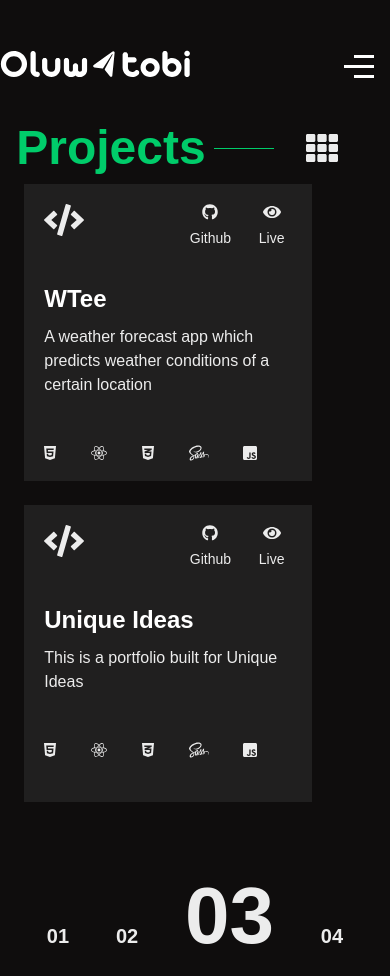
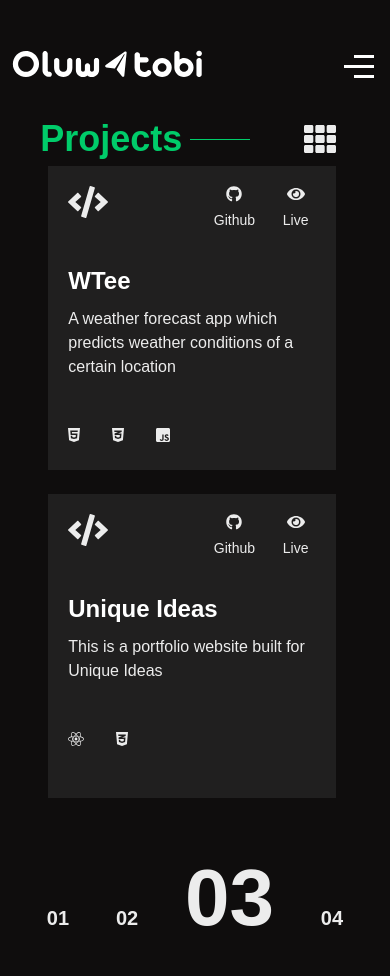
Before and after one commit to adelakuntobi/my-portfolio, a React (Create React App) app: page /projects in a window 390 px wide. Built offline with nearby package versions, Linux system fonts and the light colour scheme.

Commit message:
Necessary changes

```diff
--- a/src/components/About/About.js
+++ b/src/components/About/About.js
@@ -16,17 +16,17 @@ function About() {
             <ul>
               <li>HTML</li>
               <li>CSS</li>
-              <li>JavaScript</li>
+              <li>C++</li>
             </ul>
             <ul>
-              <li>C++</li>
-              <li>JQuery</li>
+              <li>PHP</li>
               <li>Git & GitHub</li>
+              <li>Sass</li>
             </ul>
             <ul>
-              <li>Tailwind & Bootstrap</li>
+              <li>ReactJS</li>
+              <li>JavaScript</li>
               <li>Adobe Lightroom</li>
-              <li>PHP</li>
             </ul>
           </div>
           <button className="border-transparent hover:border my-6 py-2 greenBtn w-full md:w-5/12">
--- a/src/components/Contact/Contact.js
+++ b/src/components/Contact/Contact.js
@@ -4,12 +4,12 @@ import Heading from '../Heading/Heading'
 
 function Contact() {
   return (
-    <div className="container mx-auto lg:my-8 w-full lg:w-11/12">
+    <div className="container mx-auto w-full lg:w-11/12">
       <div className="flex flex-col lg:flex-row md:px-4 lg:px-0">
         <div className="w-full lg:w-1/2 lg:pr-12 my-12 lg:my-2">
           <Heading name="Contact Me" />
           <p className="my-4">Lorem ipsum dolor sit amet, consetetur sadipscing elitr, sed diamnonumyeirmod temporinvidunt ut labore et dolormagna</p>
-          <a className="text-2xl lg:text-2xl font-bold my-6 block"
+          <a className="text-xl md:text-2xl font-bold my-6 block"
             href="https://mail.google.com/mail/?view=cm&fs=1&tf=1&to=adelakuntobiloba1@gmail.com"
             rel="noopener noreferrer" target="_blank">
             adelakuntobiloba1@gmail.com</a>
--- a/src/components/Fullpage/Fullpage.js
+++ b/src/components/Fullpage/Fullpage.js
@@ -13,7 +13,7 @@ function Fullpage() {
     <div>
       <Navbar />
       <div className="container flex items-center justify-between w-11/12 md:w-8/12 lg:w-11/12 mx-auto">
-        <div className="w-full md:w-11/12">
+        <div className=" md:w-11/12 my-8">
           <Switch>
             <Route exact path="/" component={Header} />
             <Route exact path="/about" component={About} />
--- a/src/components/Header/Header.js
+++ b/src/components/Header/Header.js
@@ -6,11 +6,11 @@ import myImage from '../../images/theImage.svg'
 function Header() {
   return (
     <div>
-      <div className="container mx-auto flex flex-col-reverse lg:flex-row items-center" >
+      <div className="container mx-auto flex flex-col lg:flex-row items-center" >
         <img className="w-full lg:w-6/12" src={myImage} alt="Client" />
         <div className="container mx-auto lg:mx-0">
           <p className="primaryColor mt-12 lg:mt-0">Hi, Meet</p>
-          <h1 className="py-3 lg:py-5 text-4xl lg:text-6xl font-bold leading-tight">
+          <h1 className="py-3 lg:py-5 text-4xl sm:text-5xl lg:text-6xl font-bold leading-tight">
             Oluwatobiloba <br />
             Adelakun
           </h1>
--- a/src/components/Heading/Heading.js
+++ b/src/components/Heading/Heading.js
@@ -4,7 +4,7 @@ function Heading(props) {
   const {name} = props
   return (
     <div className="flex justify-start items-center">
-    <h1 className="primaryColor text-5xl">{name}</h1><hr className="mx-2" />
+    <h1 className="primaryColor text-4xl md:text-5xl">{name}</h1><hr className="mx-2" />
   </div>
   )
 }
--- a/src/components/Navbar/Navbar.js
+++ b/src/components/Navbar/Navbar.js
@@ -22,10 +22,11 @@ function Navbar() {
   }
   return (
     <div>
-      <div className="w-full mx-auto h-20">
-        <nav style={{backgroundColor: " #0f0d0df5"}} className={isOpen ? "container mx-auto py-8 flex justify-between" : "container w-full  mx-auto py-8 flex justify-between fixed z-10 navbarstyle"}>
-
+      <div className="w-full pl-3 md:pl-0 mx-auto h-20">
+        <nav style={{backgroundColor: " #0f0d0df5"}} className={isOpen ? "container mx-auto py-8 flex justify-between items-center" : "items-center container w-full  mx-auto py-8 flex justify-between fixed z-10 navbarstyle"}>
+        <NavLink exact to="/">
           <img className="w-48" src={mylogo} alt="Tobi's logo" />
+        </NavLink>
 
 
           {/* <ul className="hidden lg:flex gap-4 items-center text-xl">
--- a/src/components/Projects/Projects.js
+++ b/src/components/Projects/Projects.js
@@ -22,7 +22,7 @@ function Projects() {
   }
   return (
     <div className="">
-      <div className="container w-full mx-0 my-8">
+      <div className="container w-full px-6">
         <div className="flex justify-between items-center">
           <Heading name="Projects" />
           {
@@ -40,27 +40,32 @@ function Projects() {
               liveLink="tobi11.web.app"
               title="WTee"
               description="A weather forecast app which predicts weather conditions of a certain location "
+              html5="html5" css3="css3-alt" js="js-square" show=" hidden"
             />
+
             <Projectstemplate
               isSlide={isSlide}
               gitLink="adelakuntobi/unique-portfolio"
               liveLink="uniqueideas.me"
               title="Unique Ideas"
-              description="This is a portfolio built for Unique Ideas"
+              description="This is a portfolio website built for Unique Ideas"
+              react="react" css3="css3-alt" show=" hidden"
             />
             <Projectstemplate
               isSlide={isSlide}
               gitLink="https://github.com/microapidev/dashboard"
               liveLink="microapi.dev"
               title="MircoAPI"
-              description="MicroAPI is an API integratio website"
+              description="MicroAPI is an API integration website which provides various API options"
+              sass="sass" html5="html5" js="js-square" show=" hidden"
             />
             <Projectstemplate
               isSlide={isSlide}
-              gitLink="github.com/adelakuntobi/Rock-Paper-Scissors"
-              liveLink="adelakuntobi.github.io/Rock-Paper-Scissors/"
-              title="Rock Paper Scissors"
-              description="A simple Rock Paper Scissors game created with Vanilla JavaScript"
+              gitLink="github.com/adelakuntobi/Store-Assisto"
+              liveLink="store-assisto.herokuapp.com"
+              title="Store Assisto"
+              description="Store Assisto is an app that lets you search for goods in nearby shops"
+              html5="html5" css3="css3-alt" js="js-square" php="php" show=" hidden"
             />
             <Projectstemplate
               isSlide={isSlide}
@@ -68,27 +73,26 @@ function Projects() {
               liveLink="adelakuntobi.github.io/To-Do-With-FireBase/"
               title="To Do List"
               description="A Firebase App that saves to do tasks to a database"
+              html5="html5" css3="css3-alt" js="js"
+              firebase="https://cdn.worldvectorlogo.com/logos/firebase-1.svg" show=" block"
             />
+
             <Projectstemplate
               isSlide={isSlide}
               gitLink="github.com/adelakuntobi/Shorten-url"
               liveLink="rel.ink/gpwlzw"
-              title="Shorten URL"
+              title="Shortly"
               description="A website that shorten URLs"
+              html5="html5" css3="css3-alt" js="js-square" show=" hidden"
             />
-            <Projectstemplate
-              isSlide={isSlide}
-              gitLink="github.com/adelakuntobi/Store-Assisto"
-              liveLink="store-assisto.herokuapp.com"
-              title="Store Assisto"
-              description="Store Assisto is an app that lets you search for goods in nearby shops"
-            />
+
             <Projectstemplate
               isSlide={isSlide}
               gitLink="github.com/adelakuntobi/Social-Media-Dashboard"
               liveLink="adelakuntobi.github.io/Social-Media-Dashboard/"
               title="Social Media Dashboard"
               description="A basic landing page for a social media accounts of a company"
+              html5="html5" sass="sass" js="js-square" show=" hidden"
             />
           </div>
         </div>
--- a/src/components/Projects/Projectstemplate.js
+++ b/src/components/Projects/Projectstemplate.js
@@ -3,7 +3,7 @@ import { FontAwesomeIcon } from '@fortawesome/react-fontawesome'
 import banner1 from '../../images/landing1.png'
 
 function Projectstemplate(props) {
-  const {isSlide, gitLink, liveLink, title, description} = props
+  const {isSlide, gitLink, liveLink, title, description, html5, css3, js, react, sass, php, firebase, show} = props
   return (
     <div className="flex flex-row-reverse flex-start justify-end md:justify-center mx-0 lg:mx-auto" >
       <div style={{ background: "#201F1F"}} className={isSlide ? "summary-width p-5" : "lg:w-1/2 summary-width lg:py-8 p-5"}>
@@ -24,12 +24,14 @@ function Projectstemplate(props) {
         </div>
         <h1 className="text-2xl lg:text-3xl my-2 font-semibold">{title}</h1>
         <p>{description}</p>
-        <div className="mt-12 grid-flow-col grid">
-          <FontAwesomeIcon icon={['fab', 'html5']} size="1x" cursor="pointer" />
-          <FontAwesomeIcon icon={['fab', 'react']} size="1x" cursor="pointer" />
-          <FontAwesomeIcon icon={['fab', 'css3-alt']} size="1x" cursor="pointer" />
-          <FontAwesomeIcon icon={['fab', 'sass']} size="1x" cursor="pointer" />
-          <FontAwesomeIcon icon={['fab', 'js-square']} size="1x" cursor="pointer" />
+        <div className="mt-12 grid-flow-col gap-8 inline-grid">
+          <FontAwesomeIcon icon={['fab', `${react}`]} size="1x" cursor="pointer" />
+          <FontAwesomeIcon icon={['fab',  `${html5}`]} size="1x" cursor="pointer" />
+          <FontAwesomeIcon icon={['fab', `${css3}`]} size="1x" cursor="pointer" />
+          <FontAwesomeIcon icon={['fab', `${sass}`]} size="1x" cursor="pointer" />
+          <FontAwesomeIcon icon={['fab', `${js}`]} size="1x" cursor="pointer" />
+          <FontAwesomeIcon icon={['fab', `${php}`]} size="1x" cursor="pointer" />
+          <img style={{filter: "grayscale(1)"}} className={"w-3" + show} src={firebase} alt="firebase"/>
         </div>
       </div>
       <div style={{ backgroundColor: "#201F1F" }} className={ isSlide? "hidden": "w-1/2 lg:flex hidden justify-center items-center"}>
```
